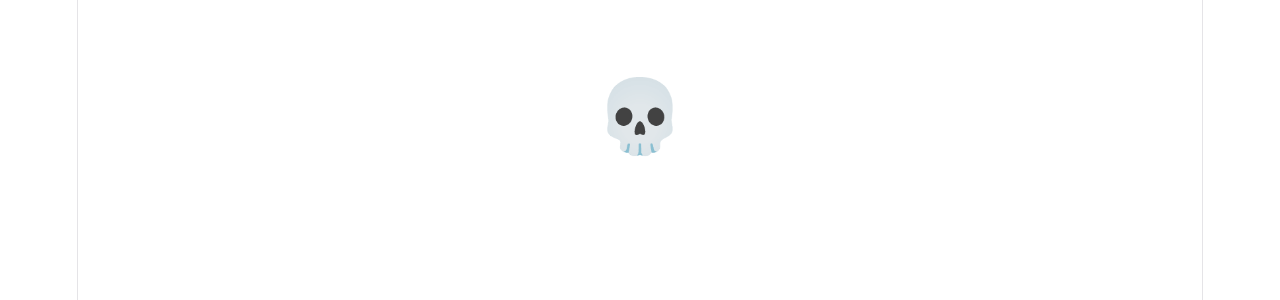
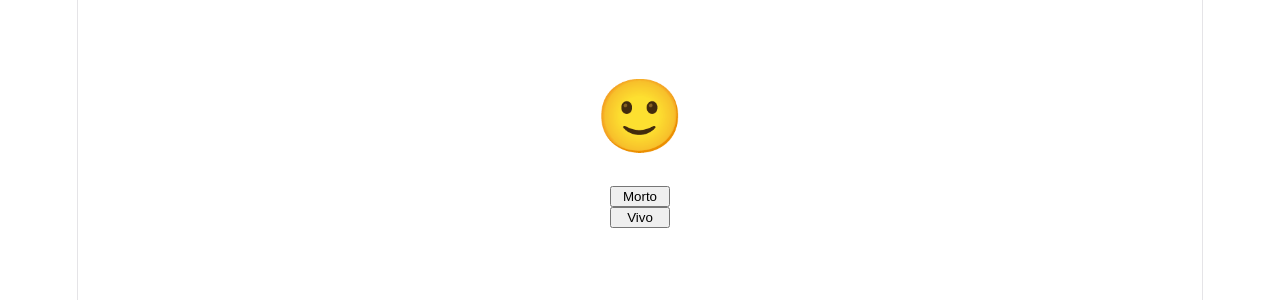
Before and after one commit to ufjf-dcc207/ufjf-dcc207-2026-3-a-atv06-lucassvd, a React (Vite) app: page / in a window 1280 px wide. Shown: the top 300 px of the page. Built offline with nearby package versions, Linux system fonts and the light colour scheme.

Commit message:
adicionar botões

```diff
--- a/src/Emoji.css
+++ b/src/Emoji.css
@@ -1,5 +1,17 @@
 .emoji {
+ .situacao {
     font-size: 4em;
     text-align: center;
     margin-top: 100px;
+ }
 }
+.acoes {
+    display: flex;
+    flex-direction: column;
+    align-items: center;
+    margin-top: 60px;
+}
+
+.acoes button {
+    width: 60px;
+}
--- a/src/Emoji.tsx
+++ b/src/Emoji.tsx
@@ -1,4 +1,5 @@
 import "./Emoji.css";
+import { useState } from "react";
 
 const EMOJIS = new Map<string, string>([
     ["happy", "🙂"],
@@ -7,7 +8,15 @@ const EMOJIS = new Map<string, string>([
 ]);
 
 export default function Emoji() {
-    let situacao = "dead";
+    const [situacao, setSituacao] = useState("happy");
 
-    return <div className="emoji">{EMOJIS.get(situacao) || "☠"}</div>;
+    return (
+        <div className="emoji">
+            <div className="situacao">{EMOJIS.get(situacao) || "☠"}</div>
+            <div className="acoes">
+                <button onClick={() => setSituacao("dead")}>Morto</button>
+                <button onClick={() => setSituacao("happy")}>Vivo</button>
+            </div>
+        </div>
+    );
 }
```
